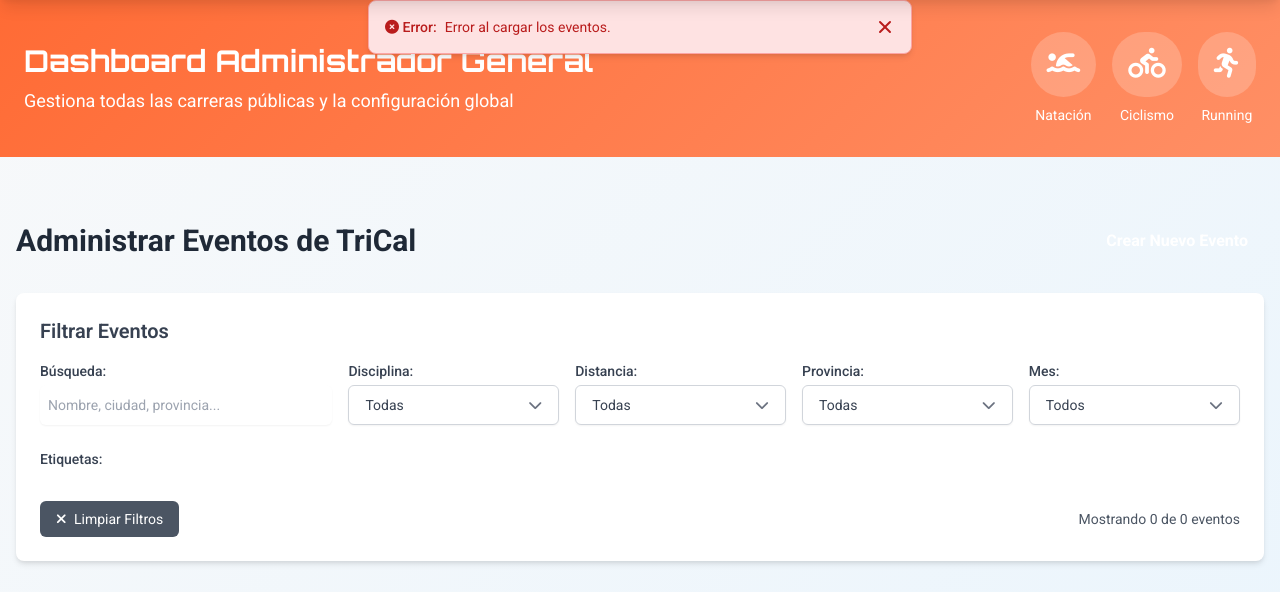
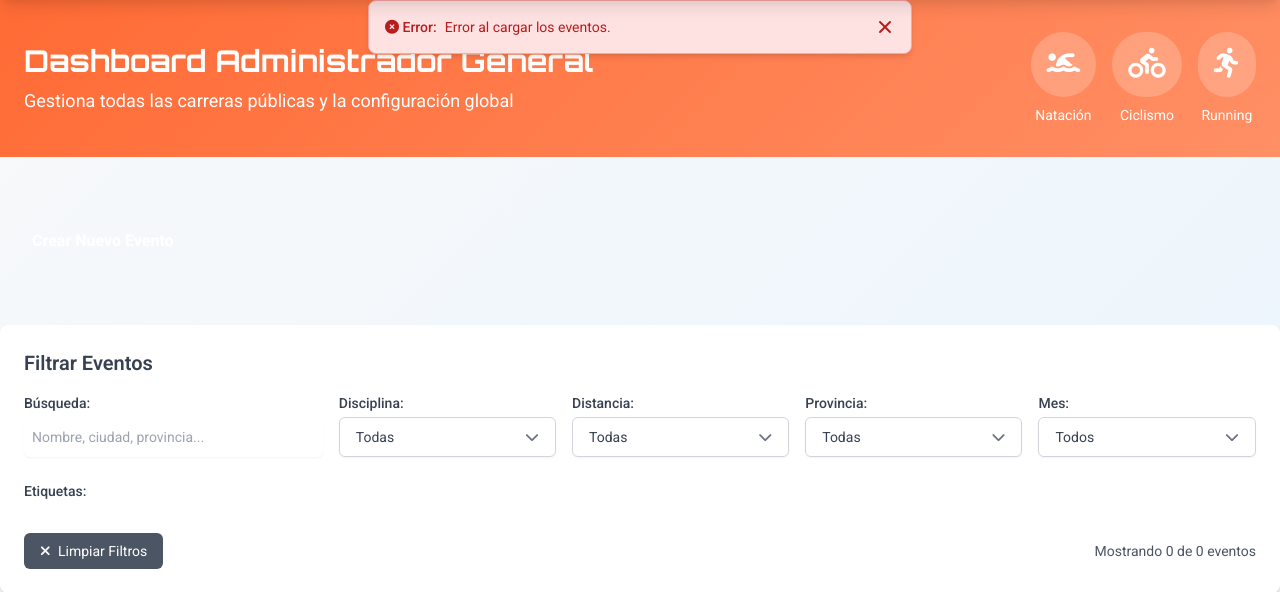
Before and after one commit to gzapater/triathlon-fantasy-app, a Python web app: template backend/templates/events_management.html in a window 1280 px wide. Shown: the part 80-672 px from the top of the page. Run offline with Jinja, Linux system fonts and the light colour scheme; the template is opened without the code that fills it: most values are stand-ins (such as "Sample title", 1, 10 or a date in 2020).

Commit message:
Update events_management.html

```diff
--- a/backend/templates/events_management.html
+++ b/backend/templates/events_management.html
@@ -15,8 +15,6 @@
 
 {% block main_dashboard_content %}
 <div class="w-full px-4 py-8"> <!-- Cambiado container-fluid mx-auto a w-full -->
-    <div class="flex justify-between items-center mb-6">
-        <h1 class="text-3xl font-bold text-gray-800">Administrar Eventos de TriCal</h1>
         <button id="open-event-modal-btn" class="bg-orange-600 hover:bg-orange-700 text-white font-bold py-2 px-4 rounded focus:outline-none focus:shadow-outline" type="button">
             Crear Nuevo Evento
         </button>
```
